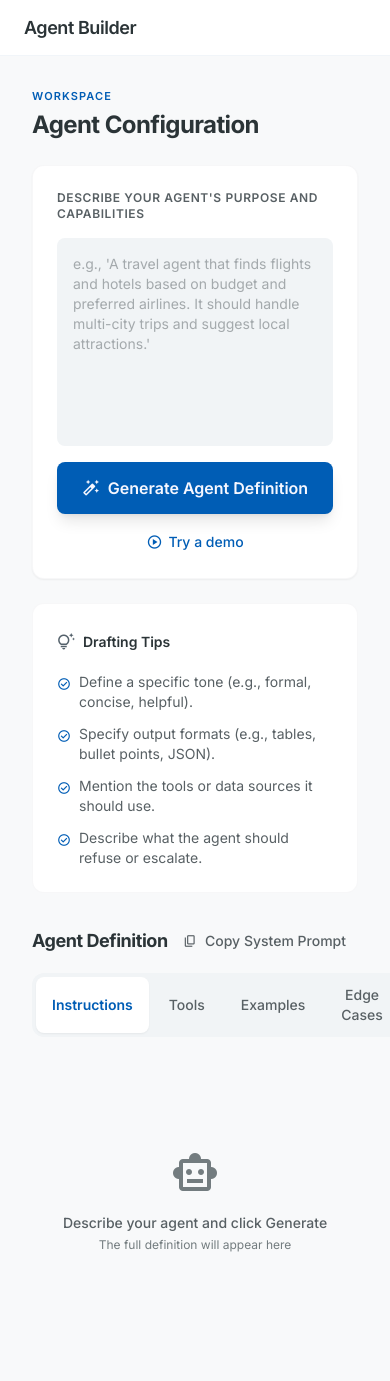
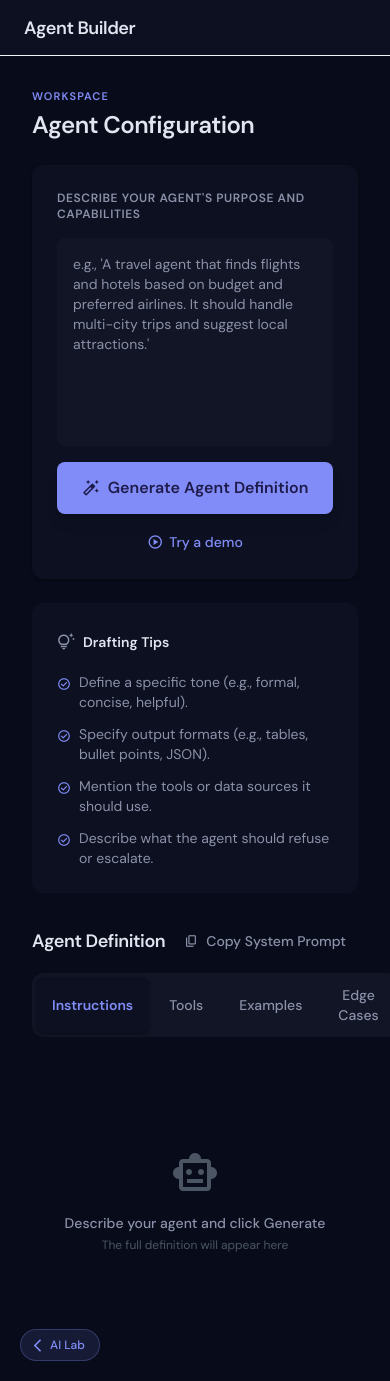
Before and after one commit to Moealsarraj/ailab, a Flask app: page /agent-builder/ in a window 390 px wide. Run offline with Flask 3, Linux system fonts and the light colour scheme; some libraries are stand-ins or nearby versions.

Commit message:
dark theme + back button + mobile responsive

```diff
--- a/app/templates/base.html
+++ b/app/templates/base.html
@@ -1,11 +1,11 @@
 <!DOCTYPE html>
-<html class="light" lang="en">
+<html lang="en">
 <head>
 <meta charset="utf-8"/>
 <meta name="viewport" content="width=device-width, initial-scale=1.0"/>
-<title>{% block title %}Competitive Intel{% endblock %}</title>
+<title>{% block title %}AI Lab{% endblock %}</title>
 <script src="https://cdn.tailwindcss.com?plugins=forms,container-queries"></script>
-<link href="https://fonts.googleapis.com/css2?family=Inter:wght@300;400;500;600;700&display=swap" rel="stylesheet"/>
+<link href="https://fonts.googleapis.com/css2?family=Syne:wght@400;500;600;700;800&family=DM+Sans:opsz,wght@9..40,400;9..40,500;9..40,600&display=swap" rel="stylesheet"/>
 <link href="https://fonts.googleapis.com/css2?family=Material+Symbols+Outlined:wght,FILL@100..700,0..1&display=swap" rel="stylesheet"/>
 <script id="tailwind-config">
 tailwind.config = {
@@ -13,109 +13,214 @@ tailwind.config = {
   theme: {
     extend: {
       colors: {
-        "error-container":            "#fe8983",
-        "on-primary-fixed-variant":   "#005bb0",
-        "on-secondary-fixed-variant": "#505d68",
-        "surface-bright":             "#f8f9fa",
-        "surface":                    "#f8f9fa",
-        "surface-tint":               "#005db5",
-        "primary":                    "#005db5",
-        "on-surface-variant":         "#586064",
-        "primary-fixed-dim":          "#bfd5ff",
-        "inverse-surface":            "#0c0f10",
-        "on-tertiary":                "#fbf7ff",
-        "background":                 "#f8f9fa",
-        "secondary":                  "#54616b",
-        "on-secondary-fixed":         "#34414b",
-        "on-background":              "#2b3437",
-        "surface-container":          "#eaeff1",
-        "tertiary-dim":               "#51516c",
-        "on-primary":                 "#f6f7ff",
-        "secondary-container":        "#d7e4f1",
-        "tertiary":                   "#5d5c78",
-        "primary-dim":                "#0052a0",
-        "on-error":                   "#fff7f6",
-        "surface-container-lowest":   "#ffffff",
-        "outline-variant":            "#abb3b7",
-        "on-secondary":               "#f5f9ff",
-        "inverse-primary":            "#5f9efb",
-        "tertiary-fixed-dim":         "#cbc9e9",
-        "outline":                    "#737c7f",
-        "on-secondary-container":     "#46535e",
-        "primary-container":          "#d6e3ff",
-        "error-dim":                  "#4e0309",
-        "error":                      "#9f403d",
-        "secondary-fixed":            "#d7e4f1",
-        "primary-fixed":              "#d6e3ff",
-        "inverse-on-surface":         "#9b9d9e",
-        "on-tertiary-container":      "#4a4a65",
-        "tertiary-fixed":             "#d9d7f8",
-        "on-tertiary-fixed-variant":  "#54546f",
-        "on-surface":                 "#2b3437",
-        "on-primary-fixed":           "#003f7d",
-        "on-primary-container":       "#00519e",
-        "on-tertiary-fixed":          "#383751",
-        "surface-container-low":      "#f1f4f6",
-        "surface-dim":                "#d1dce0",
-        "secondary-fixed-dim":        "#c9d6e3",
-        "on-error-container":         "#752121",
-        "surface-container-high":     "#e3e9ec",
-        "surface-variant":            "#dbe4e7",
-        "tertiary-container":         "#d9d7f8",
-        "surface-container-highest":  "#dbe4e7",
-        "secondary-dim":              "#48555f"
+        "surface": "#080c1a",
+        "background": "#080c1a",
+        "surface-container-lowest": "#0c1020",
+        "surface-container-low": "#111525",
+        "surface-container": "#171b2c",
+        "surface-container-high": "#1e2234",
+        "surface-container-highest": "#252a3c",
+        "surface-bright": "#1a1e2e",
+        "surface-dim": "#050810",
+        "on-surface": "#e2e4f0",
+        "on-surface-variant": "#8b91a8",
+        "on-background": "#e2e4f0",
+        "primary": "#818cf8",
+        "on-primary": "#1e1b4b",
+        "primary-container": "#2d2f6e",
+        "on-primary-container": "#c7cbff",
+        "secondary": "#8b91a8",
+        "on-secondary": "#e2e4f0",
+        "secondary-container": "#1e2234",
+        "on-secondary-container": "#c0c4d8",
+        "outline": "#4b5563",
+        "outline-variant": "#1e2234",
+        "surface-variant": "#1e2234",
+        "inverse-surface": "#e2e4f0",
+        "inverse-on-surface": "#111525",
+        "inverse-primary": "#4f52b5",
+        "error-container":"#7f1d1d","on-error-container":"#fca5a5","error":"#f87171","on-error":"#fff",
+        "tertiary":"#818cf8","on-tertiary":"#1e1b4b",
+        "tertiary-container":"#171b2c","on-tertiary-container":"#c7cbff",
+        "tertiary-dim":"#818cf8","tertiary-fixed":"#171b2c","tertiary-fixed-dim":"#818cf8",
+        "on-tertiary-fixed":"#1e1b4b","on-tertiary-fixed-variant":"#1e1b4b",
+        "primary-fixed":"#2d2f6e","primary-fixed-dim":"#818cf8",
+        "on-primary-fixed":"#c7cbff","on-primary-fixed-variant":"#818cf8",
+        "secondary-fixed":"#1e2234","secondary-fixed-dim":"#1e2234",
+        "on-secondary-fixed":"#c0c4d8","on-secondary-fixed-variant":"#c0c4d8",
+        "surface-tint":"#818cf8","primary-dim":"#818cf8","secondary-dim":"#8b91a8",
+        "error-dim":"#450a0a","on-primary-fixed":"#c7cbff",
+        "on-primary-container":"#c7cbff","on-secondary-container":"#c0c4d8",
+        "on-tertiary-container":"#c7cbff",
       },
-      borderRadius: {
-        "DEFAULT": "0.25rem",
-        "lg":      "0.5rem",
-        "xl":      "0.75rem",
-        "full":    "9999px"
-      },
+      borderRadius: {"DEFAULT":"0.25rem","lg":"0.5rem","xl":"0.75rem","full":"9999px"},
       fontFamily: {
-        "headline": ["Inter", "sans-serif"],
-        "body":     ["Inter", "sans-serif"],
-        "label":    ["Inter", "sans-serif"]
+        "headline": ["DM Sans", "sans-serif"],
+        "body":     ["DM Sans", "sans-serif"],
+        "label":    ["DM Sans", "sans-serif"]
       }
     }
   }
 }
 </script>
 <style>
-  body { font-family: 'Inter', sans-serif; }
+  :root {
+    --accent: #818cf8;
+    --accent-rgb: 129,140,248;
+    --on-primary: #1e1b4b;
+    --surface: #080c1a;
+    --text: #e2e4f0;
+    --text-dim: #8b91a8;
+    --border: #1e2234;
+  }
+  *, *::before, *::after { box-sizing: border-box; }
+  html, body {
+    background: #080c1a !important;
+    color: #e2e4f0;
+    font-family: DM Sans, sans-serif;
+  }
   .material-symbols-outlined {
     font-variation-settings: 'FILL' 0, 'wght' 400, 'GRAD' 0, 'opsz' 24;
     vertical-align: middle;
   }
-  .glass-effect { background: rgba(248,249,250,0.8); backdrop-filter: blur(12px); }
-  .ghost-border { outline: 1px solid rgba(171,179,183,0.15); }
+
+  /* Remap hardcoded light-theme classes */
+  .bg-white                    { background: #0c1020 !important; }
+  .bg-slate-50                 { background: #111525 !important; }
+  .bg-slate-100                { background: #171b2c !important; }
+  .bg-slate-200                { background: #1e2234 !important; }
+  .border-slate-200,
+  .border-slate-300            { border-color: #1e2234 !important; }
+  .divide-slate-200 > * + *    { border-color: #1e2234 !important; }
+  .text-slate-400, .text-slate-500 { color: #8b91a8 !important; }
+  .text-slate-600, .text-slate-700,
+  .text-slate-800, .text-slate-900 { color: #e2e4f0 !important; }
+  .text-gray-400, .text-gray-500   { color: #8b91a8 !important; }
+  .text-gray-600, .text-gray-700   { color: #e2e4f0 !important; }
+  .hover\:bg-slate-200\/60:hover  { background: rgba(255,255,255,.06) !important; }
+  .shadow-sm  { box-shadow: 0 1px 3px rgba(0,0,0,.5) !important; }
+  .shadow-md  { box-shadow: 0 4px 12px rgba(0,0,0,.6) !important; }
+  .glass-effect { background: rgba(0,0,0,.5) !important; backdrop-filter: blur(12px); }
+
+  /* Forms dark */
+  input:not([type=checkbox]):not([type=radio]):not([type=range]),
+  textarea, select {
+    background: #111525 !important;
+    color: #e2e4f0 !important;
+    border-color: #1e2234 !important;
+  }
+  input::placeholder, textarea::placeholder { color: #8b91a8 !important; opacity: 1; }
+  input:focus, textarea:focus, select:focus {
+    border-color: #818cf8 !important;
+    box-shadow: 0 0 0 2px rgba(129,140,248,.2) !important;
+  }
+  label { color: #8b91a8; }
+
+  /* Scrollbar */
   ::-webkit-scrollbar { width: 6px; }
   ::-webkit-scrollbar-track { background: transparent; }
-  ::-webkit-scrollbar-thumb { background: #abb3b7; border-radius: 10px; }
-
-  /* Code editor (test-forge, schema-detective) */
-  .code-editor { font-family: 'JetBrains Mono', 'Fira Code', 'Cascadia Code', 'Consolas', monospace; }
-  .editor-bg   { background: #1e1e2e; color: #cdd6f4; }
-  /* Arabic text (arabic-bench) */
-  .arabic-text { font-family: 'Segoe UI', Tahoma, Arial, sans-serif; }
-  /* Scrollbar utilities */
+  ::-webkit-scrollbar-thumb { background: #4b5563; border-radius: 10px; }
   .no-scrollbar::-webkit-scrollbar { display: none; }
   .no-scrollbar { -ms-overflow-style: none; scrollbar-width: none; }
   .custom-scrollbar::-webkit-scrollbar { width: 6px; }
-  .custom-scrollbar::-webkit-scrollbar-track { background: transparent; }
-  .custom-scrollbar::-webkit-scrollbar-thumb { background: #abb3b7; border-radius: 10px; }
-  /* Prompt-bench iOS overrides — scoped so they only affect prompt-bench internals */
-  .toolbar-blur { background: rgba(242,242,247,0.85); backdrop-filter: blur(20px); -webkit-backdrop-filter: blur(20px); }
-  .btn-primary  { display:inline-flex;align-items:center;gap:6px;padding:6px 14px;background:#007AFF;color:#fff;border-radius:8px;font-size:13px;font-weight:600;border:none;cursor:pointer; }
-  .btn-secondary{ display:inline-flex;align-items:center;gap:4px;padding:5px 10px;background:rgba(0,0,0,0.06);color:#3C3C43;border-radius:7px;font-size:12px;font-weight:500;border:none;cursor:pointer; }
-  .section-label{ font-size:11px;font-weight:600;color:#636366;text-transform:uppercase;letter-spacing:.06em; }
-  .sys-label    { color: #1C1C1E; }
-  .text-sys-label { color: #1C1C1E; }
+  .custom-scrollbar::-webkit-scrollbar-thumb { background: #4b5563; border-radius: 10px; }
+
+  /* Code editor */
+  .code-editor { font-family: 'JetBrains Mono', 'Fira Code', 'Cascadia Code', 'Consolas', monospace; }
+  .editor-bg   { background: #0d0d14 !important; color: #cdd6f4; }
+  .arabic-text { font-family: 'Segoe UI', Tahoma, Arial, sans-serif; }
+
+  /* Prompt-bench scoped overrides */
+  .toolbar-blur  { background: rgba(20,20,28,.88); backdrop-filter: blur(20px); }
+  .btn-primary   { display:inline-flex;align-items:center;gap:6px;padding:6px 14px;background:#818cf8;color:#1e1b4b;border-radius:8px;font-size:13px;font-weight:600;border:none;cursor:pointer; }
+  .btn-secondary { display:inline-flex;align-items:center;gap:4px;padding:5px 10px;background:rgba(255,255,255,.08);color:#e2e4f0;border-radius:7px;font-size:12px;font-weight:500;border:none;cursor:pointer; }
+  .section-label { font-size:11px;font-weight:600;color:#8b91a8;text-transform:uppercase;letter-spacing:.06em; }
+  .sys-label, .text-sys-label { color: #e2e4f0; }
+
+  /* Mobile: collapse fixed sidebars on small screens */
+  @media (max-width: 768px) {
+    .shrink-0.w-64, aside.w-64 {
+      display: none !important;
+    }
+    .flex-1.overflow-hidden {
+      flex: 1 1 auto;
+      min-width: 0;
+    }
+  }
+
+  /* Back-to-hub button */
+  .hub-back-btn {
+    position: fixed;
+    bottom: 1.25rem;
+    left: 1.25rem;
+    z-index: 9999;
+    display: flex;
+    align-items: center;
+    gap: 5px;
+    padding: 6px 14px 6px 9px;
+    border-radius: 100px;
+    background: rgba(129,140,248, .12);
+    border: 1px solid rgba(129,140,248, .28);
+    color: #818cf8;
+    font-size: 12px;
+    font-weight: 500;
+    text-decoration: none;
+    backdrop-filter: blur(10px);
+    -webkit-backdrop-filter: blur(10px);
+    transition: background .15s, transform .12s;
+    font-family: DM Sans, sans-serif;
+    white-space: nowrap;
+  }
+  .hub-back-btn:hover {
+    background: rgba(129,140,248, .22);
+    transform: translateY(-1px);
+  }
+  .hub-back-btn-icon {
+    font-size: 15px !important;
+    color: #818cf8;
+    line-height: 1;
+    vertical-align: middle;
+  }
 </style>
 {% block extra_head %}{% endblock %}
 <meta name="csrf-token" content="{{ csrf_token() }}"/>
 </head>
-<body class="bg-surface text-on-surface selection:bg-primary-container selection:text-on-primary-container">
+<body class="bg-surface text-on-surface">
 {% block content %}{% endblock %}
 {% block extra_scripts %}{% endblock %}
+<script>
+(function() {
+  var toolAlphas = {"prompt-bench": "0.10", "prompt-shield": "0.14", "agent-builder": "0.09", "arabic-bench": "0.12"};
+  var path = window.location.pathname.replace(/\/+$/, '').split('/').filter(Boolean)[0] || '';
+
+  // Per-tool micro-variation: slightly shift border opacity for each tool
+  var alpha = toolAlphas[path];
+  if (alpha) {
+    var s = document.createElement('style');
+    s.textContent =
+      '.border-outline-variant\/10 { border-color: rgba(129,140,248,' + alpha + ') !important; }' +
+      '.border-slate-200 { border-color: rgba(129,140,248,' + (parseFloat(alpha) * 0.6).toFixed(2) + ') !important; }';
+    document.head.appendChild(s);
+  }
+
+  // Back-to-hub button on all tool pages (not home)
+  if (path !== '') {
+    var btn = document.createElement('a');
+    btn.href = '/';
+    btn.className = 'hub-back-btn';
+
+    var icon = document.createElement('span');
+    icon.className = 'material-symbols-outlined hub-back-btn-icon';
+    icon.textContent = 'arrow_back_ios_new';
+
+    var label = document.createElement('span');
+    label.textContent = 'AI Lab';
+
+    btn.appendChild(icon);
+    btn.appendChild(label);
+    document.body.appendChild(btn);
+  }
+})();
+</script>
 </body>
 </html>
```
